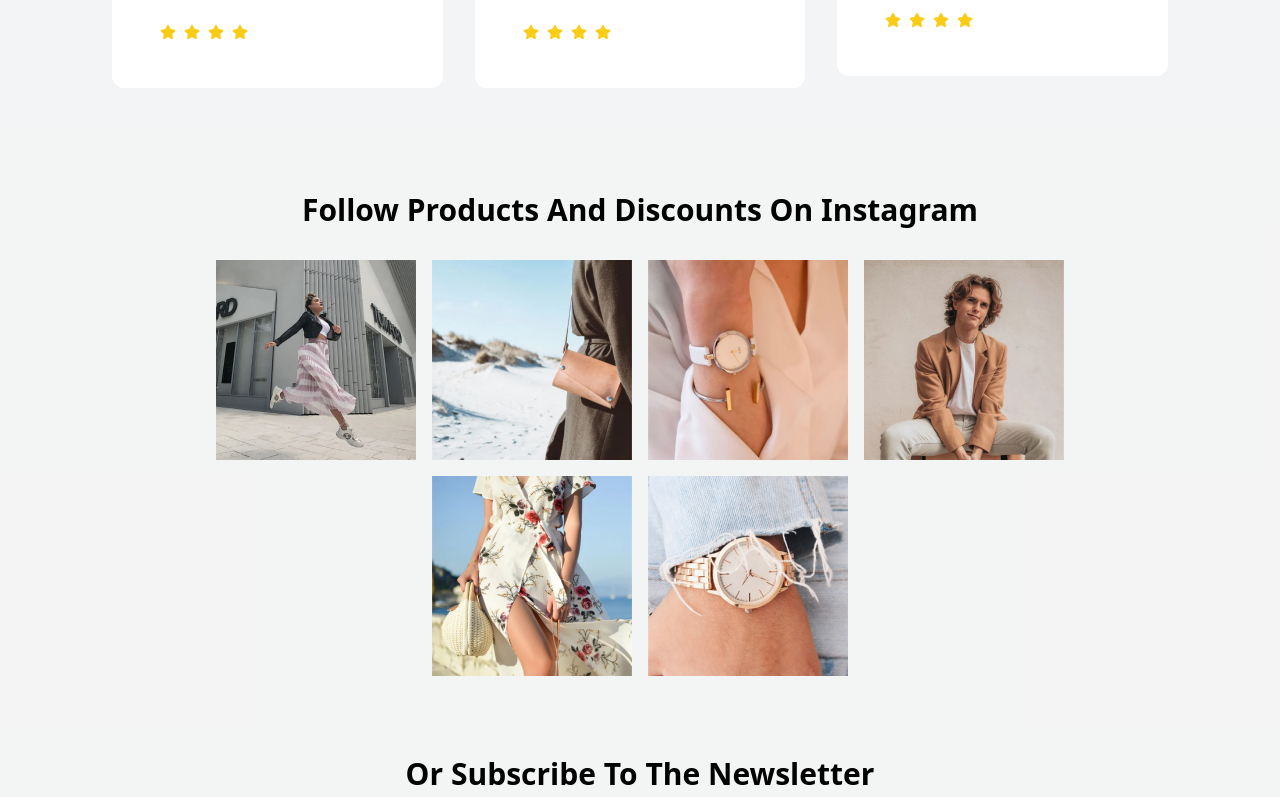
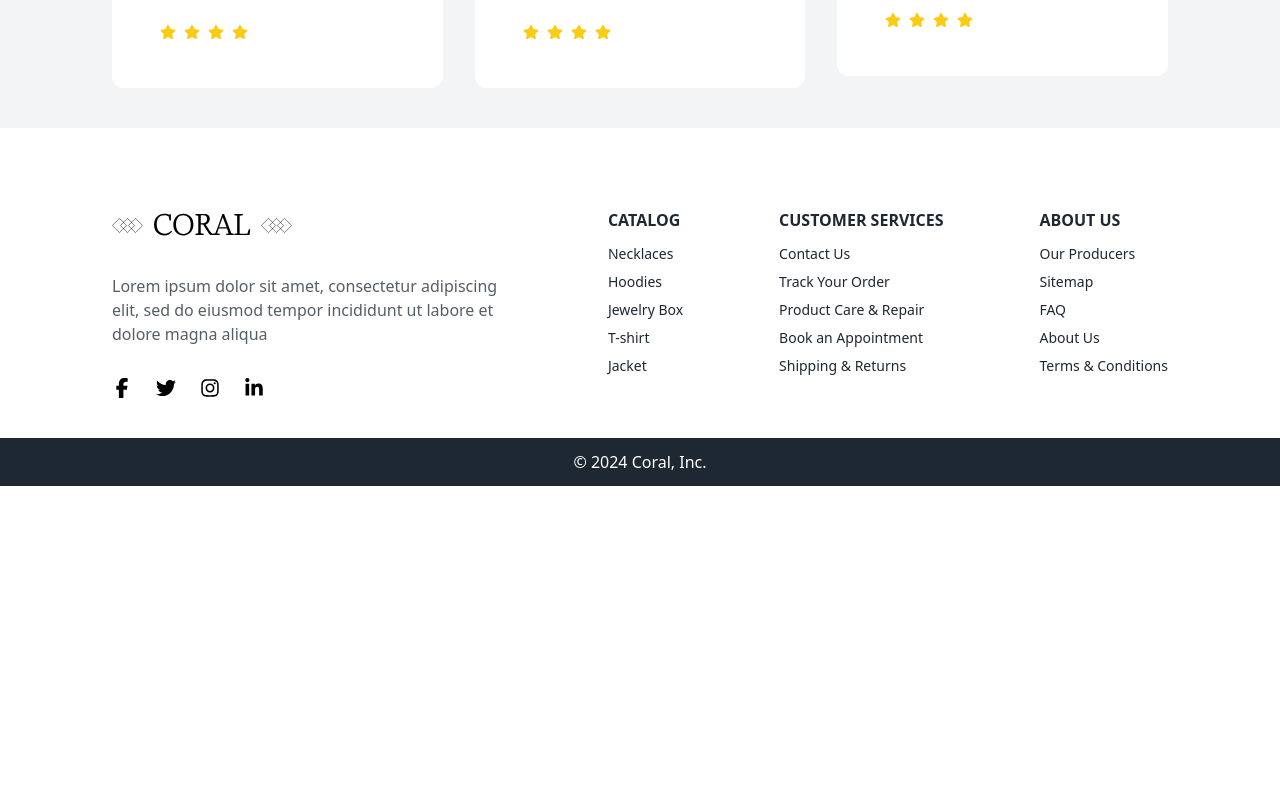
Before and after one commit to Mishra-je/CoralEcommerce, a React (Vite) app: page / in a window 1280 px wide. Shown: the part 4863-5660 px from the top of the page. After the commit the page ends 5349 px from the top, so only its background shows below. Built offline with nearby package versions, Linux system fonts and the light colour scheme.

Commit message:
Update Home.jsx

```diff
--- a/src/pages/Home/Home.jsx
+++ b/src/pages/Home/Home.jsx
@@ -17,7 +17,7 @@ const Home = () => {
         <Collection/>
         <BestSeller />
         <Client/>
-        <Newsletter/>
+{/*         <Newsletter/> */}
         <Footer/>
     </div>
   )
```
